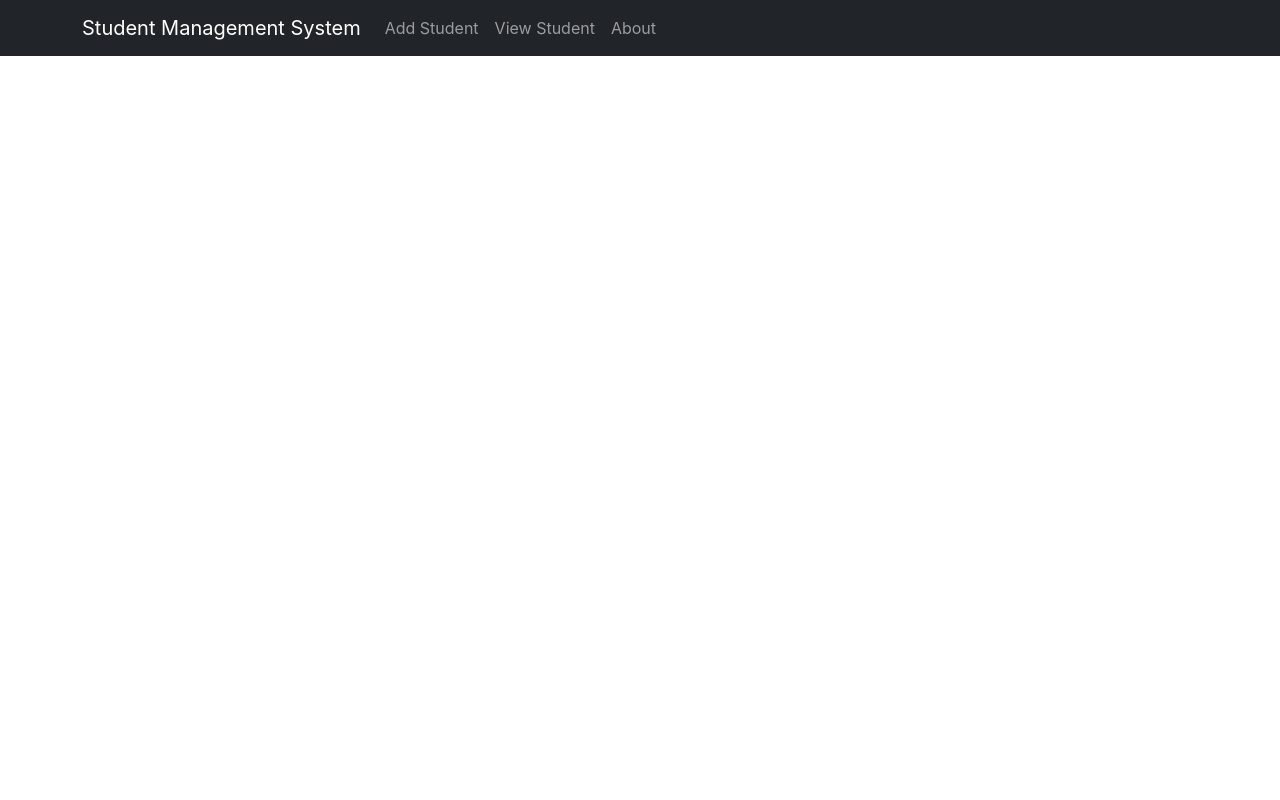
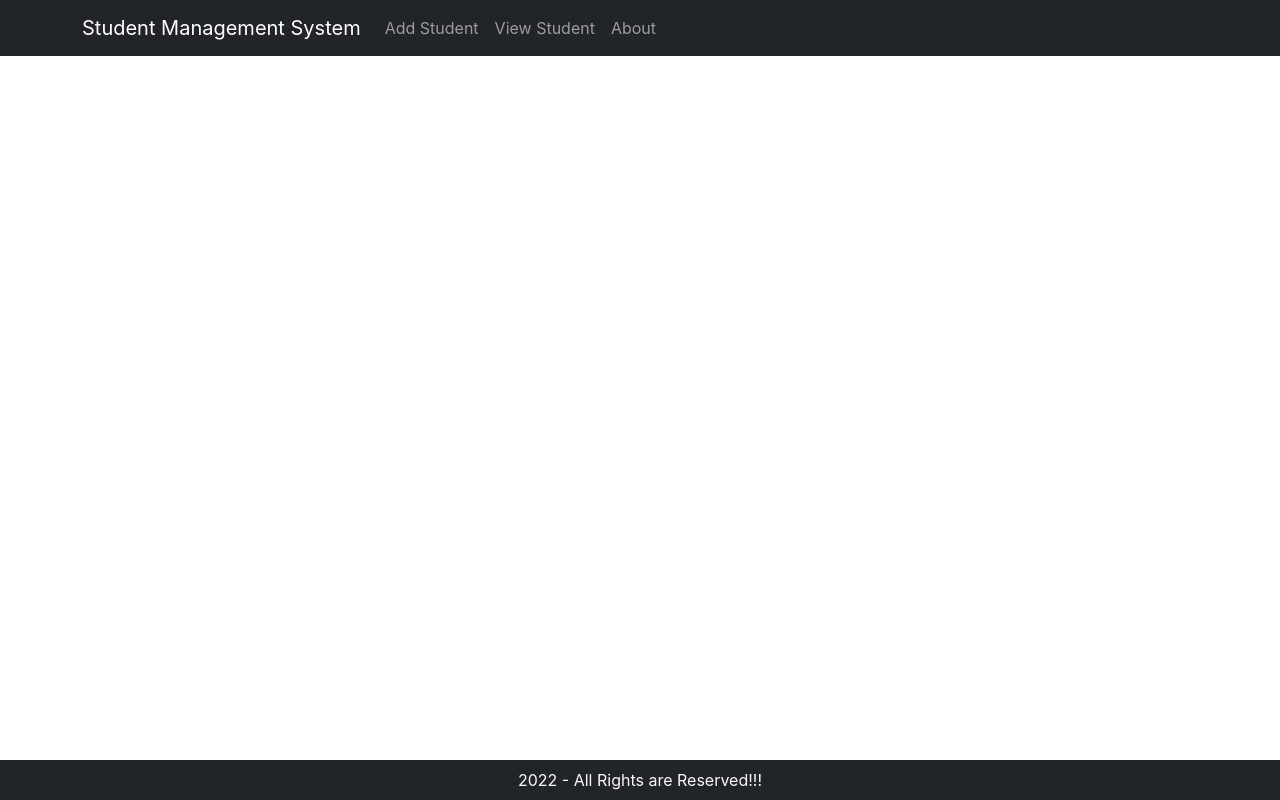
Before and after one commit to 107Neel/StudentmngFrontend, a React (Create React App) app: page / in a window 1280 px wide. Built offline with nearby package versions, Linux system fonts and the light colour scheme.

Commit message:
Added Footer in react studentmng project

```diff
--- a/public/index.html
+++ b/public/index.html
@@ -21,7 +21,7 @@
     integrity="sha384-0evHe/X+R7YkIZDRvuzKMRqM+OrBnVFBL6DOitfPri4tjfHxaWutUpFmBp4vmVor"
     crossorigin="anonymous"
   />
-    <title>React App</title>
+    <title>Student Management System</title>
   </head>
   <body>
     <noscript>You need to enable JavaScript to run this app.</noscript>
--- a/src/App.js
+++ b/src/App.js
@@ -1,11 +1,13 @@
 
 import './App.css';
+import Footer from './components/Footer';
 import NavigationBar from './components/NavigationBar';
 
 function App() {
   return (
     <div className="App">
       <NavigationBar/>
+      <Footer/>
     </div>
   );
 }
--- /dev/null
+++ b/src/components/Footer.js
@@ -0,0 +1,20 @@
+import React from 'react';
+import Navbar from 'react-bootstrap/Navbar';
+import Container from 'react-bootstrap/Container';
+import Col from 'react-bootstrap/Col';
+
+export default function Footer() {
+    let year = new Date().getFullYear();
+
+  return (
+    <div>
+      <Navbar fixed="bottom" bg="dark" variant="dark">
+        <Container  className="text-center text-muted">
+            <Col lg={12} className="text-center text-light">
+            {year} - All Rights are Reserved!!!
+            </Col>
+        </Container>
+      </Navbar>
+    </div>
+  )
+}
```
